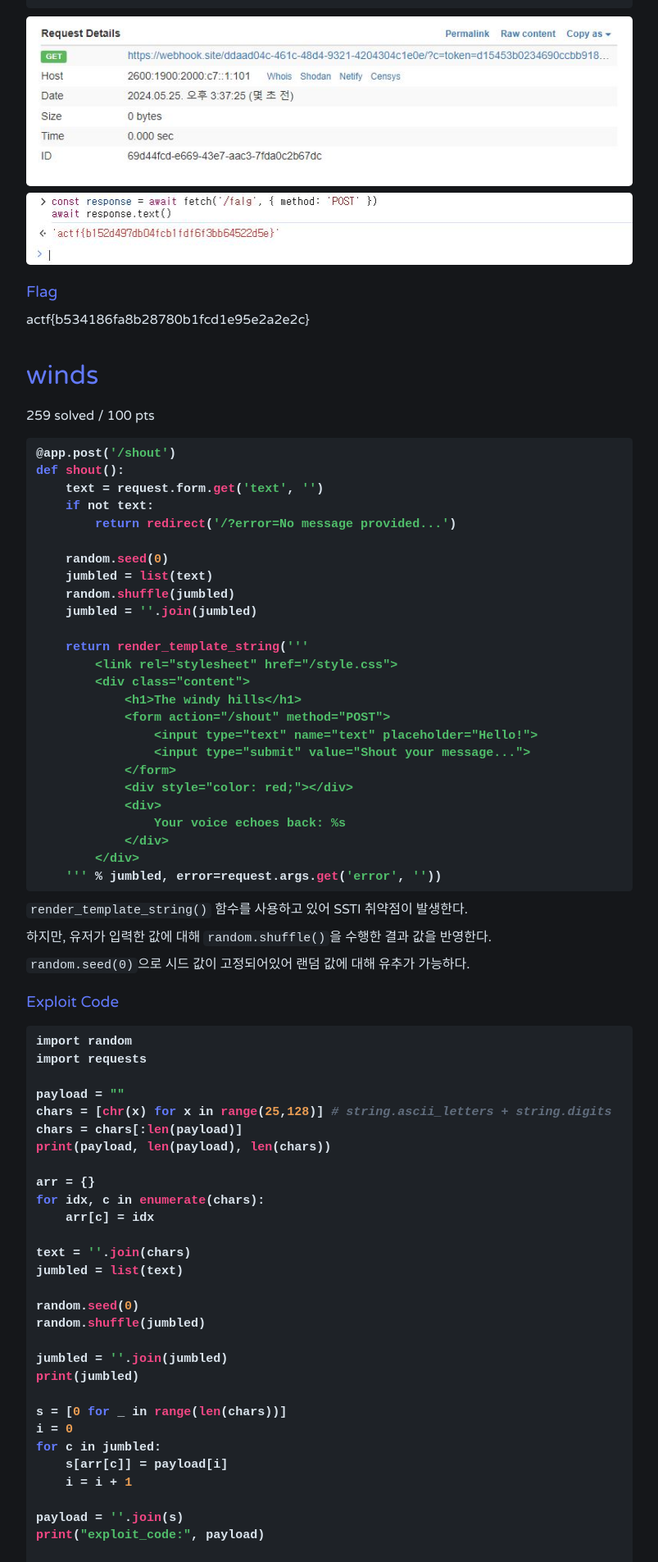
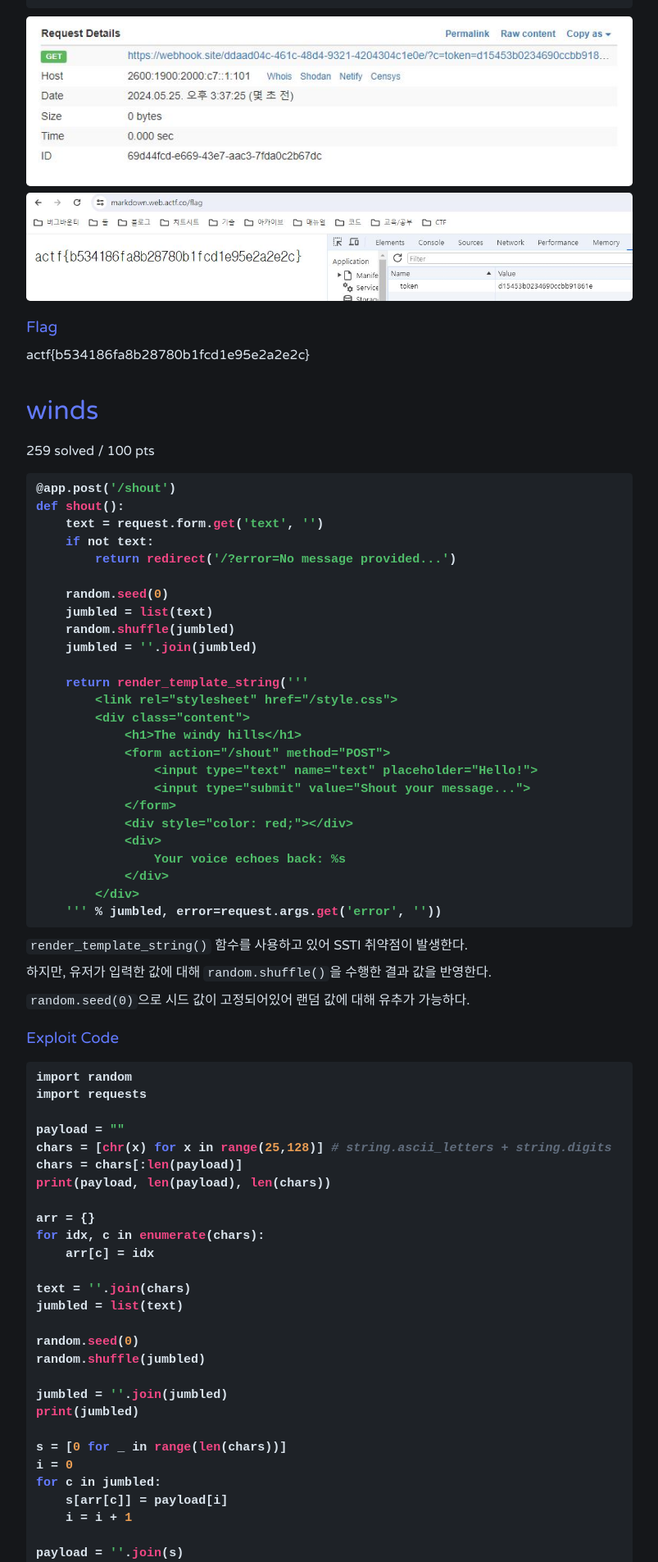
Before and after one commit to jiniljeil/jiniljeil.github.io, a Jekyll site: the page built from _posts/2024-05-24-angstromCTF.md, in a window 1280 px wide. Shown: the part 3779-5684 px from the top of the page at 82% size, without its empty margins (238-1041 px from the left). Built offline with Jekyll 4.4.1, drawn with Linux system fonts in a browser that asks for light colours; comment, search, counter and statistics services are not loaded.

Commit message:
angstromCTF

```diff
--- a/_posts/2024-05-24-angstromCTF.md
+++ b/_posts/2024-05-24-angstromCTF.md
@@ -118,7 +118,7 @@ app.get('/view/:id', (_req, res) => {
 
 <img src="/assets/images/ctf/2024/angstrom/markdown/token.jpg" width="700px">
 
-<img src="/assets/images/ctf/2024/angstrom/spinner/flag.jpg" width="700px">
+<img src="/assets/images/ctf/2024/angstrom/markdown/flag.jpg" width="700px">
 
 ### Flag
 actf{b534186fa8b28780b1fcd1e95e2a2e2c}
```
Also changed, not shown: .github/workflows/build-branch.yml (deleted).
